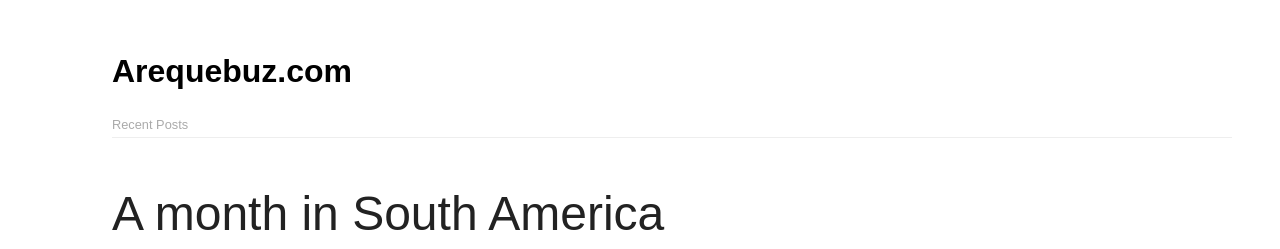
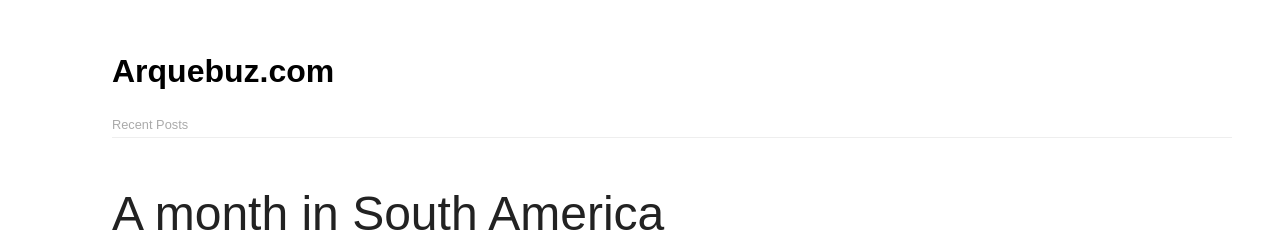
Before and after one commit to aeshanw/aeshanw.github.io, a Jekyll site: the page built from index.html, in a window 1280 px wide and 900 px high. Shown: the top 249 px of the window. Built offline with Jekyll 4.4.1, drawn with Linux system fonts in a browser that asks for light colours.

Commit message:
Update index.html
fix typo

```diff
--- a/index.html
+++ b/index.html
@@ -2,7 +2,7 @@
 layout: default
 ---
 <header>
-  <h1>Arequebuz.com</h1>
+  <h1>Arquebuz.com</h1>
 </header>
 <div class="posts">
   <h2 class="content-subhead">Recent Posts</h1>
```
